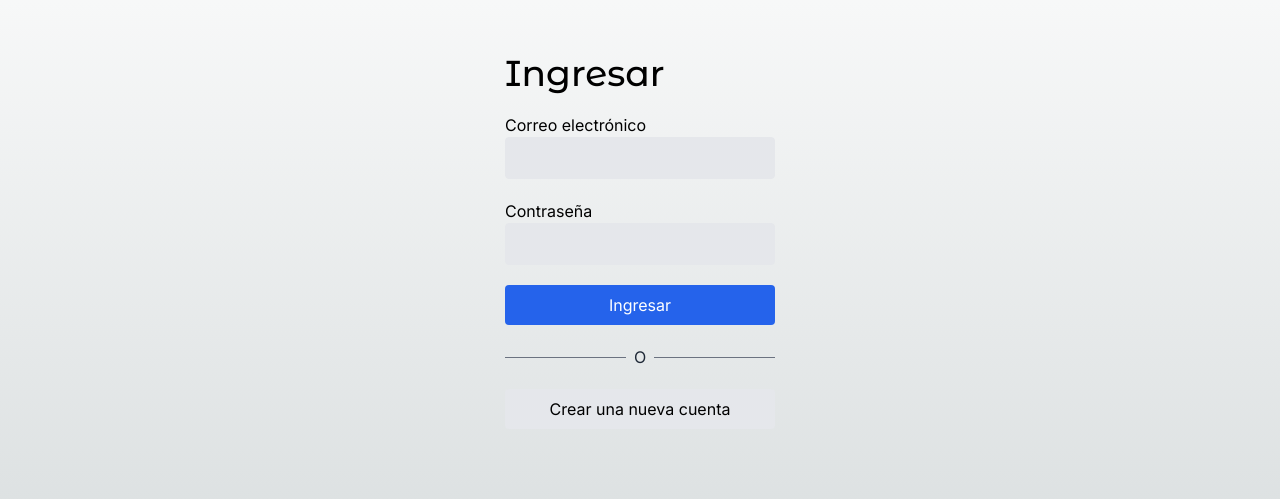
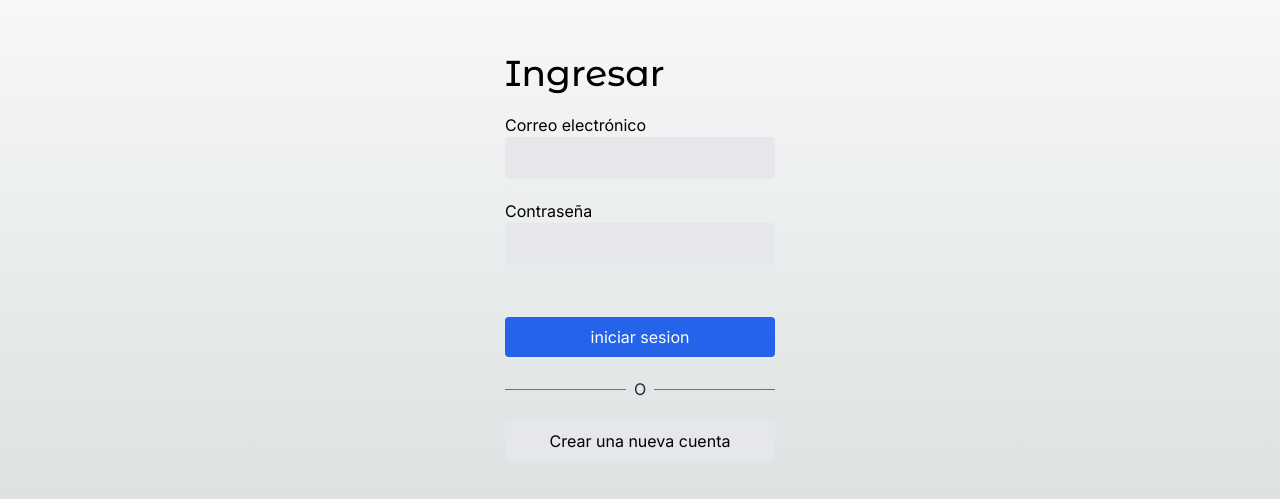
Before and after one commit to Ajvilla99/learning_Next, a Next.js app: page /auth/login in a window 1280 px wide. Shown: the part 155-654 px from the top of the page. Built offline with nearby package versions, Linux system fonts and the light colour scheme; no server answers.

Commit message:
class 300 - server side -saber el usuario conectado

```diff
--- a/src/actions/auth/login.ts
+++ b/src/actions/auth/login.ts
@@ -1,6 +1,7 @@
 'use server';
 
 import { signIn } from '@/auth.config';
+import { sleep } from '@/utils';
 import { AuthError } from 'next-auth';
 
 // ...
@@ -10,13 +11,14 @@ export async function authenticate(
   formData: FormData,
 ) {
   try {
-    console.log( Object.fromEntries(formData) );
+    // await sleep(2)
+
     await signIn('credentials', formData);
   } catch (error) {
     if (error instanceof AuthError) {
       switch (error.type) {
         case 'CredentialsSignin':
-          return 'Invalid credentials.';
+          return 'Invalid credentials';
         default:
           return 'Something went wrong.';
       }
--- a/src/app/auth/layout.tsx
+++ b/src/app/auth/layout.tsx
@@ -1,11 +1,23 @@
 // import type { Metadata } from "next";
+
+import { auth } from "@/auth.config";
+import { redirect } from "next/navigation";
 
 // export const metadata: Metadata = {
 //   title: "Create Next App",
 //   description: "Generated by create next app",
 // };
 
-export default function ShopLayout({ children }: Readonly<{ children: React.ReactNode; }>) {
+export default async function ShopLayout({ children }
+  :Readonly<{ children: React.ReactNode; }>
+) {
+
+  const session = await auth();
+
+  if ( session?.user ) {
+    redirect('/');
+  }
+
   return (
     <main className="flex justify-center">
       <div className="w-full sm:w-[350px] px-10">
--- a/src/app/auth/login/ui/LoginForm.tsx
+++ b/src/app/auth/login/ui/LoginForm.tsx
@@ -1,9 +1,11 @@
 'use client';
 
 import Link from "next/link";
-import { useFormState } from "react-dom";
+import { useFormState, useFormStatus } from "react-dom";
 
 import { authenticate } from "@/actions";
+import { IoInformationOutline } from "react-icons/io5";
+import clsx from "clsx";
 
 export const LoginForm = () => {
 
@@ -11,8 +13,7 @@ export const LoginForm = () => {
   console.log({ state })
 
   return (
-    <form action={ dispatch } className="flex flex-col">
-
+    <form action={dispatch} className="flex flex-col">
       <label htmlFor="email">Correo electrónico</label>
       <input
         className="px-5 py-2 border bg-gray-200 rounded mb-5"
@@ -27,7 +28,20 @@ export const LoginForm = () => {
         name="password"
       />
 
-      <button type="submit" className="btn-primary">Ingresar</button>
+      <div
+        className="flex h-8 items-end space-x-1"
+        aria-live="polite"
+        aria-atomic="true"
+      >
+        {state === "Invalid credentials" && (
+          <div className="w-full px-1 py-1 mb-2 rounded bg-red-200 flex items-center justify-center">
+            <IoInformationOutline className="h-5 w-5 text-red-600" />
+            <p className="text-sm text-red-500">{state}</p>
+          </div>
+        )}
+      </div>
+
+      <LoginButton />
 
       {/* divisor l ine */}
       <div className="flex items-center my-5">
@@ -42,3 +56,20 @@ export const LoginForm = () => {
     </form>
   );
 }
+
+
+function LoginButton() {
+  const { pending } = useFormStatus();
+
+  return (
+    <button
+      type="submit"
+      disabled={ pending }
+      className={ clsx({
+        "btn-primary": !pending,
+        "btn-disabled": pending,
+      })}>
+      iniciar sesion
+    </button>
+  );
+}
--- a/src/app/globals.css
+++ b/src/app/globals.css
@@ -56,3 +56,7 @@ body {
 .btn-secondary {
   @apply bg-gray-200 hover:bg-gray-300 text-black py-2 px-4 rounded transition-all;
 }
+
+.btn-disabled {
+  @apply bg-gray-400 text-white py-2 px-4 rounded transition-all;
+}
--- a/src/auth.config.ts
+++ b/src/auth.config.ts
@@ -1,6 +1,10 @@
 import NextAuth, { type NextAuthConfig } from 'next-auth';
 import credentials from 'next-auth/providers/credentials';
 import { z } from 'zod';
+import bcryptjs from 'bcryptjs'
+
+import prisma from './lib/prisma';
+
 
 export const authConfig: NextAuthConfig = {
   pages: {
@@ -18,22 +22,22 @@ export const authConfig: NextAuthConfig = {
 
           const { email, password } = parsedCredentials.data;
 
-          console.log({email, password});
-
           // Buscar el correo
+          const user = await prisma.user.findUnique({ where: { email: email.toLowerCase() }});
+          if ( !user ) return null;
 
           // Comprarar las contraseñas
+          if ( !bcryptjs.compareSync( password, user.password ) ) return null
 
+          // Regesa el usuario sin el password
+          const { password: _, ...rest } = user;
 
+          console.log({rest})
 
-          return null;
+          return rest;
       },
     }),
   ]
 };
 
-export const {
-  signIn,
-  signOut,
-  auth: middelware
-} = NextAuth( authConfig );
+export const { signIn, signOut, auth } = NextAuth( authConfig );
--- a/src/components/ui/sidebar/Sidebar.tsx
+++ b/src/components/ui/sidebar/Sidebar.tsx
@@ -73,7 +73,8 @@ export const Sidebar = () => {
 
             {/* Menú */}
             <Link
-                href="/"
+                onClick={ () => closeMenu() }
+                href="/profile"
                 className="flex items-center mt-7 p-2 hover:bg-gray-100 rounded transition-all"
             >
                 <IoPersonOutline size={30}/>
@@ -81,6 +82,7 @@ export const Sidebar = () => {
             </Link>
 
             <Link
+                onClick={ () => closeMenu() }
                 href="/"
                 className="flex items-center mt-7 p-2 hover:bg-gray-100 rounded transition-all"
             >
@@ -89,6 +91,7 @@ export const Sidebar = () => {
             </Link>
 
             <Link
+                onClick={ () => closeMenu() }
                 href="/"
                 className="flex items-center mt-7 p-2 hover:bg-gray-100 rounded transition-all"
             >
@@ -97,6 +100,7 @@ export const Sidebar = () => {
             </Link>
 
             <Link
+                onClick={ () => closeMenu() }
                 href="/"
                 className="flex items-center mt-7 p-2 hover:bg-gray-100 rounded transition-all text-red-500"
             >
@@ -108,6 +112,7 @@ export const Sidebar = () => {
                 className="w-full h-px bg-gray-200 my-10" />
 
             <Link
+                onClick={ () => closeMenu() }
                 href="/"
                 className="flex items-center mt-7 p-2 hover:bg-gray-100 rounded transition-all"
             >
@@ -116,6 +121,7 @@ export const Sidebar = () => {
             </Link>
 
             <Link
+                onClick={ () => closeMenu() }
                 href="/"
                 className="flex items-center mt-7 p-2 hover:bg-gray-100 rounded transition-all"
             >
@@ -124,6 +130,7 @@ export const Sidebar = () => {
             </Link>
 
             <Link
+                onClick={ () => closeMenu() }
                 href="/"
                 className="flex items-center mt-7 p-2 hover:bg-gray-100 rounded transition-all"
             >
```
